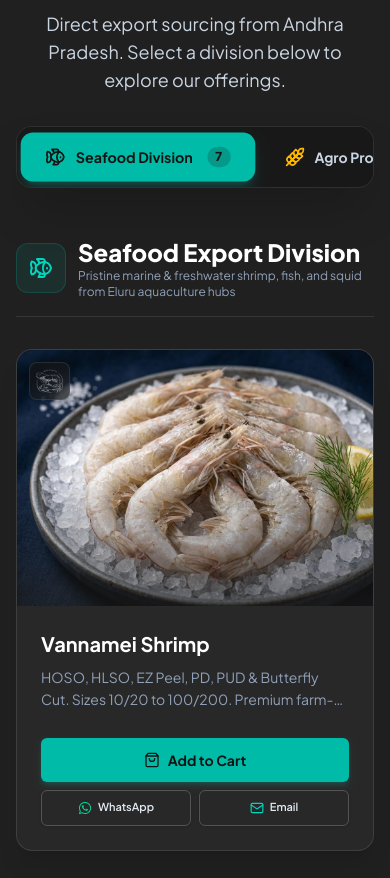
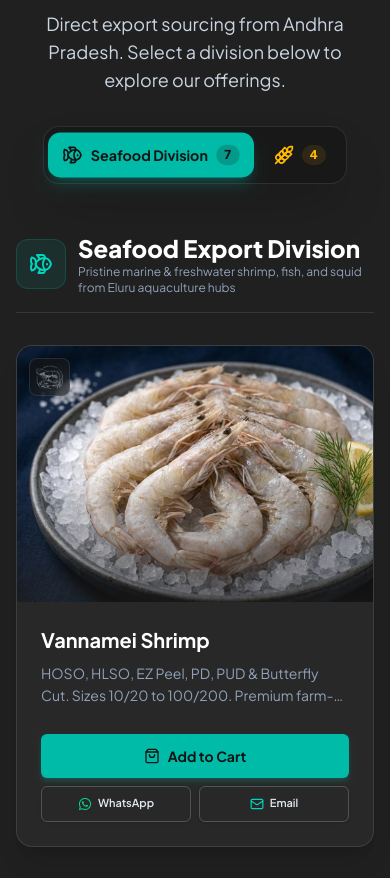
Before and after one commit to vishraglobalexports-ship-it/vishra-global-main, a React (Vite) app: page / in a window 390 px wide. Shown: the part 1060-1938 px from the top of the page. Built offline with nearby package versions, Linux system fonts and the light colour scheme.

Commit message:
Optimize mobile tab toggle buttons: selected tab shows full label, unselected tab shows compact icon

```diff
--- a/src/components/sections/Products.tsx
+++ b/src/components/sections/Products.tsx
@@ -156,18 +156,20 @@ export function Products() {
           </p>
 
           {/* TWO DIVISION BUTTON TOGGLES */}
-          <div className="inline-flex p-1.5 rounded-2xl bg-[#181818] border border-white/10 shadow-2xl gap-2 max-w-full overflow-x-auto">
+          <div className="inline-flex p-1.5 rounded-2xl bg-[#181818] border border-white/10 shadow-2xl gap-2 max-w-full">
             <button
               onClick={() => setActiveTab('seafood')}
-              className={`flex items-center gap-2.5 px-6 sm:px-8 py-3.5 rounded-xl font-bold text-sm transition-all duration-300 whitespace-nowrap cursor-pointer ${
+              className={`flex items-center gap-2 px-3.5 sm:px-8 py-3 rounded-xl font-bold text-sm transition-all duration-300 whitespace-nowrap cursor-pointer ${
                 activeTab === 'seafood'
                   ? 'bg-teal-500 text-[#141414] shadow-lg shadow-teal-500/25 scale-[1.02]'
-                  : 'text-slate-300 hover:text-white hover:bg-white/5'
+                  : 'text-slate-400 hover:text-white hover:bg-white/5'
               }`}
             >
-              <Fish className={`w-5 h-5 ${activeTab === 'seafood' ? 'text-[#141414]' : 'text-teal-400'}`} />
-              Seafood Division
-              <span className={`ml-1 px-2 py-0.5 text-xs rounded-full font-black ${
+              <Fish className={`w-5 h-5 shrink-0 ${activeTab === 'seafood' ? 'text-[#141414]' : 'text-teal-400'}`} />
+              <span className={activeTab === 'seafood' ? 'inline' : 'hidden sm:inline'}>
+                Seafood Division
+              </span>
+              <span className={`px-2 py-0.5 text-xs rounded-full font-black ${
                 activeTab === 'seafood' ? 'bg-[#141414]/20 text-[#141414]' : 'bg-teal-500/10 text-teal-400'
               }`}>
                 {getSeafoodProducts().length}
@@ -176,15 +178,17 @@ export function Products() {
 
             <button
               onClick={() => setActiveTab('agri')}
-              className={`flex items-center gap-2.5 px-6 sm:px-8 py-3.5 rounded-xl font-bold text-sm transition-all duration-300 whitespace-nowrap cursor-pointer ${
+              className={`flex items-center gap-2 px-3.5 sm:px-8 py-3 rounded-xl font-bold text-sm transition-all duration-300 whitespace-nowrap cursor-pointer ${
                 activeTab === 'agri'
                   ? 'bg-amber-400 text-[#141414] shadow-lg shadow-amber-400/25 scale-[1.02]'
-                  : 'text-slate-300 hover:text-white hover:bg-white/5'
+                  : 'text-slate-400 hover:text-white hover:bg-white/5'
               }`}
             >
-              <Wheat className={`w-5 h-5 ${activeTab === 'agri' ? 'text-[#141414]' : 'text-amber-400'}`} />
-              Agro Products
-              <span className={`ml-1 px-2 py-0.5 text-xs rounded-full font-black ${
+              <Wheat className={`w-5 h-5 shrink-0 ${activeTab === 'agri' ? 'text-[#141414]' : 'text-amber-400'}`} />
+              <span className={activeTab === 'agri' ? 'inline' : 'hidden sm:inline'}>
+                Agro Products
+              </span>
+              <span className={`px-2 py-0.5 text-xs rounded-full font-black ${
                 activeTab === 'agri' ? 'bg-[#141414]/20 text-[#141414]' : 'bg-amber-400/10 text-amber-400'
               }`}>
                 {getAgriProducts().length}
```
